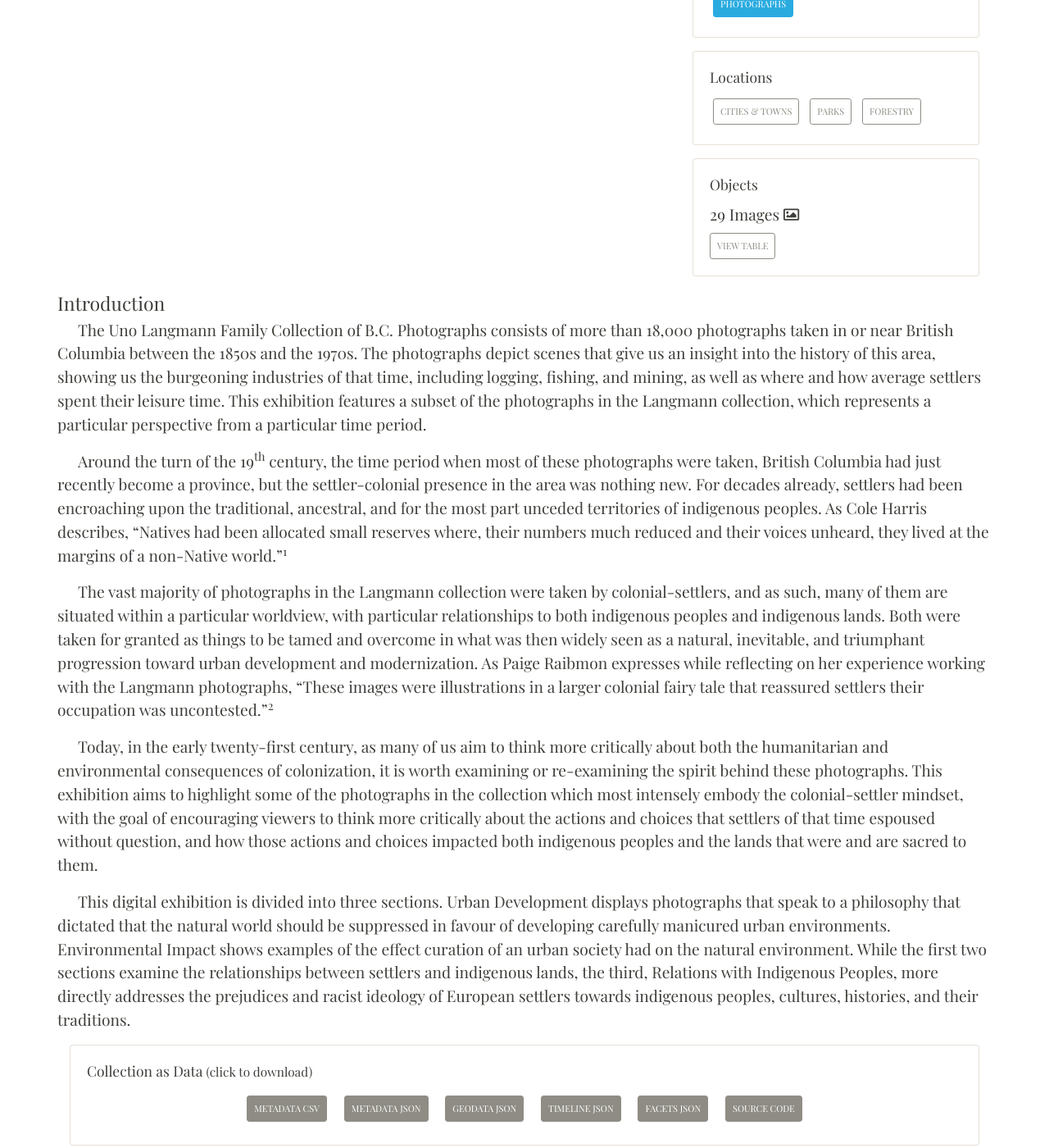
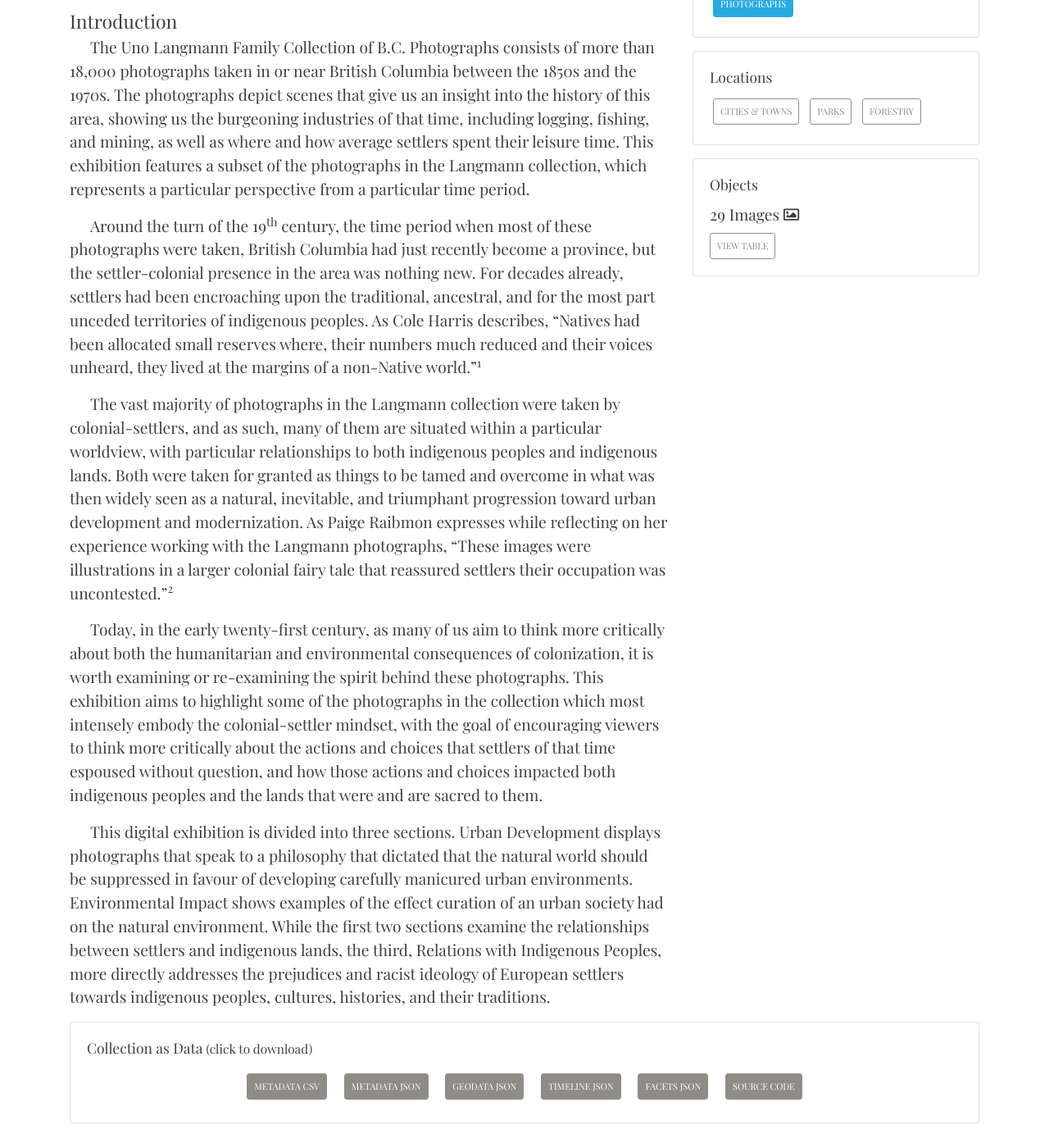
Before and after one commit to ashlynnprasad/langmann-2021, a Jekyll site: the page built from index.md, in a window 1280 px wide and 1400 px high, scrolled down 486 px. Shown: the whole window at 82% size. Built offline with Jekyll 4.4.1, drawn with Linux system fonts in a browser that asks for light colours; nearby versions of some CDN libraries.

Commit message:
rearranged text

```diff
--- a/_layouts/home-infographic.html
+++ b/_layouts/home-infographic.html
@@ -6,6 +6,13 @@ layout: page
   <div class="col-md-8">
 
   {% include index/description.html %}
+   <big>Introduction</big><br>
+
+<p style="text-indent: 25px;">The Uno Langmann Family Collection of B.C. Photographs consists of more than 18,000 photographs taken in or near British Columbia between the 1850s and the 1970s. The photographs depict scenes that give us an insight into the history of this area, showing us the burgeoning industries of that time, including logging, fishing, and mining, as well as where and how average settlers spent their leisure time. This exhibition features a subset of the photographs in the Langmann collection, which represents a particular perspective from a particular time period.<br>
+<p style="text-indent: 25px;">Around the turn of the 19<sup>th</sup> century, the time period when most of these photographs were taken, British Columbia had just recently become a province, but the settler-colonial presence in the area was nothing new. For decades already, settlers had been encroaching upon the traditional, ancestral, and for the most part unceded territories of indigenous peoples. As Cole Harris describes, “Natives had been allocated small reserves where, their numbers much reduced and their voices unheard, they lived at the margins of a non-Native world.”<sup>1</sup> <br>
+<p style="text-indent: 25px;">The vast majority of photographs in the Langmann collection were taken by colonial-settlers, and as such, many of them are situated within a particular worldview, with particular relationships to both indigenous peoples and indigenous lands. Both were taken for granted as things to be tamed and overcome in what was then widely seen as a natural, inevitable, and triumphant progression toward urban development and modernization. As Paige Raibmon expresses while reflecting on her experience working with the Langmann photographs, “These images were illustrations in a larger colonial fairy tale that reassured settlers their occupation was uncontested.”<sup>2</sup><br>
+<p style="text-indent: 25px;">Today, in the early twenty-first century, as many of us aim to think more critically about both the humanitarian and environmental consequences of colonization, it is worth examining or re-examining the spirit behind these photographs. This exhibition aims to highlight some of the photographs in the collection which most intensely embody the colonial-settler mindset, with the goal of encouraging viewers to think more critically about the actions and choices that settlers of that time espoused without question, and how those actions and choices impacted both indigenous peoples and the lands that were and are sacred to them. <br>
+<p style="text-indent: 25px;">This digital exhibition is divided into three sections. Urban Development displays photographs that speak to a philosophy that dictated that the natural world should be suppressed in favour of developing carefully manicured urban environments. Environmental Impact shows examples of the effect curation of an urban society had on the natural environment. While the first two sections examine the relationships between settlers and indigenous lands, the third, Relations with Indigenous Peoples, more directly addresses the prejudices and racist ideology of European settlers towards indigenous peoples, cultures, histories, and their traditions. <br>
 
   </div>
   <div class="col-md-4">
@@ -20,13 +27,6 @@ layout: page
 
   </div>
 
-  <big>Introduction</big><br>
-
-<p style="text-indent: 25px;">The Uno Langmann Family Collection of B.C. Photographs consists of more than 18,000 photographs taken in or near British Columbia between the 1850s and the 1970s. The photographs depict scenes that give us an insight into the history of this area, showing us the burgeoning industries of that time, including logging, fishing, and mining, as well as where and how average settlers spent their leisure time. This exhibition features a subset of the photographs in the Langmann collection, which represents a particular perspective from a particular time period.<br>
-<p style="text-indent: 25px;">Around the turn of the 19<sup>th</sup> century, the time period when most of these photographs were taken, British Columbia had just recently become a province, but the settler-colonial presence in the area was nothing new. For decades already, settlers had been encroaching upon the traditional, ancestral, and for the most part unceded territories of indigenous peoples. As Cole Harris describes, “Natives had been allocated small reserves where, their numbers much reduced and their voices unheard, they lived at the margins of a non-Native world.”<sup>1</sup> <br>
-<p style="text-indent: 25px;">The vast majority of photographs in the Langmann collection were taken by colonial-settlers, and as such, many of them are situated within a particular worldview, with particular relationships to both indigenous peoples and indigenous lands. Both were taken for granted as things to be tamed and overcome in what was then widely seen as a natural, inevitable, and triumphant progression toward urban development and modernization. As Paige Raibmon expresses while reflecting on her experience working with the Langmann photographs, “These images were illustrations in a larger colonial fairy tale that reassured settlers their occupation was uncontested.”<sup>2</sup><br>
-<p style="text-indent: 25px;">Today, in the early twenty-first century, as many of us aim to think more critically about both the humanitarian and environmental consequences of colonization, it is worth examining or re-examining the spirit behind these photographs. This exhibition aims to highlight some of the photographs in the collection which most intensely embody the colonial-settler mindset, with the goal of encouraging viewers to think more critically about the actions and choices that settlers of that time espoused without question, and how those actions and choices impacted both indigenous peoples and the lands that were and are sacred to them. <br>
-<p style="text-indent: 25px;">This digital exhibition is divided into three sections. Urban Development displays photographs that speak to a philosophy that dictated that the natural world should be suppressed in favour of developing carefully manicured urban environments. Environmental Impact shows examples of the effect curation of an urban society had on the natural environment. While the first two sections examine the relationships between settlers and indigenous lands, the third, Relations with Indigenous Peoples, more directly addresses the prejudices and racist ideology of European settlers towards indigenous peoples, cultures, histories, and their traditions. <br>
 
   <div class="col-md-12">
 
```
